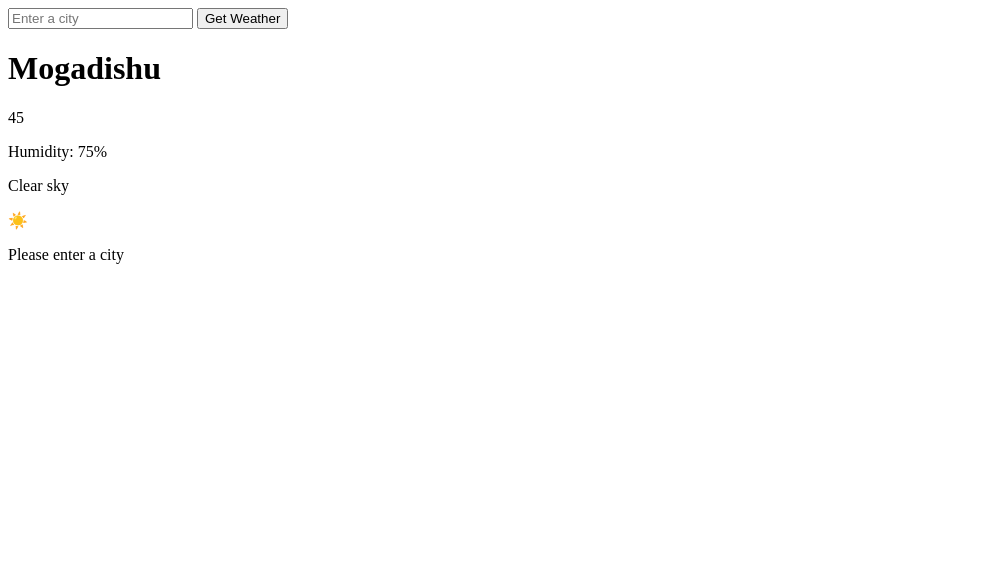
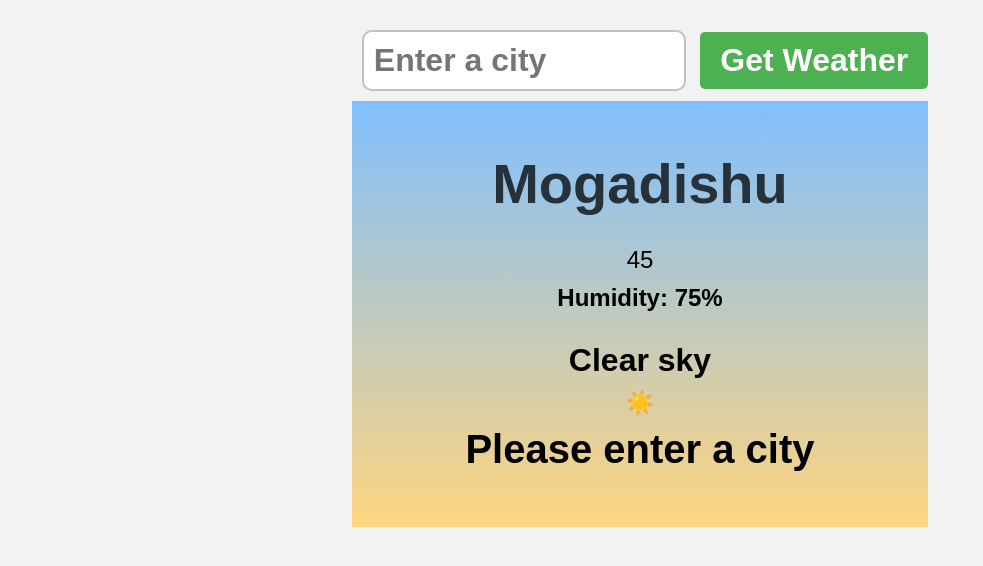
Before and after one commit to Localabduweli/WeatherApp, a plain HTML site: page index.html in a window 1280 px wide. Shown: the whole page, without its empty margins (0-983 px from the left). Drawn offline with Linux system fonts and the light colour scheme.

Commit message:
certain function

```diff
--- a/assets/css/style.css
+++ /dev/null
@@ -1,19 +0,0 @@
-body{
-    font-family: Arial, sans-serif;
-    background-color: hsl(0, 0%, 95%);
-    margin: 0;
-    display: flex;
-    flex-direction: column;
-    align-items: center;
-}
-
-.weatherForm{
-    margin: 20px;
-}
-
-.cityInput{
-    padding: 10px;
-    font-size: 2rem;
-    font-weight: bold;
-    border: 2px solid black;
-}
--- /dev/null
+++ b/css/style.css
@@ -0,0 +1,89 @@
+body{
+    font-family: Arial, sans-serif;
+    background-color: hsl(0, 0%, 95%);
+    margin: 0;
+    display: flex;
+    flex-direction: column;
+    align-items: center;
+}
+
+.weatherForm{
+    margin: 20px;
+}
+
+.cityInput{
+    padding: 10px;
+    font-size: 2rem;
+    font-weight: bold;
+    border: 2px solid hsla(0, 0%, 20%, 0.3);
+    border-radius: 10px;
+    margin: 10px;
+    width: 300px;
+}
+
+button[type="submit"]{
+    padding: 10px 20px;
+    font-weight: bold;
+    font-size: 2rem;
+    background-color: hsl(122, 39%, 50%);
+    color: white;
+    border: none ;
+    border-radius: 5px;
+    cursor: pointer;
+}
+
+button[type="submit"]:hover{
+    background-color: hsl(122, 39%, 40%);
+}
+
+.card{
+    background: linear-gradient(180deg, hsl(210, 100%, 75%), hsl(40, 100%, 75%));
+    padding: 50px;
+    box-shadow: 2px 2px 5px hsl(0, 0%, 0% ,0.5%);
+    min-width: 300px;
+    display: flex;
+    flex-direction: column;
+    align-items: center;
+}
+
+h1{
+
+    margin-top: 0;
+    margin-bottom: 25px ;
+}
+
+p{
+    font-size: 1.5rem;
+    margin: 5px 0;
+}
+
+.cityDisplay{
+    font-size: 3.5rem;
+    font-weight: bold;
+    color: hsl(0, 0%, 0%, 0.75);
+    margin-bottom: 25px;
+
+}
+
+.humidityDisplay{
+font-weight: bold;
+margin-bottom: 25px;
+}
+
+.descriptionDisplay{
+    font-size: italic;
+    font-weight: bold;
+    font-size: 2rem;
+}
+
+.weatherEmoji{
+    margin:0;
+    font-size: 7.5rem;
+}
+
+.errorDisplay{
+    font-size: 2.5rem;
+    font-weight: bold;
+    color: black;
+
+}
--- a/index.html
+++ b/index.html
@@ -4,7 +4,7 @@
     <meta charset="UTF-8">
     <meta name="viewport" content="width=device-width, initial-scale=1.0">
     <title>Document</title>
-    <link rel="stylesheet" src="assets/css/style.css">
+    <link rel="stylesheet" href="css/style.css">
 </head>
 <body>
     <form class="weatherForm">
```
Also changed, not shown: js/script.js (+51 -0 lines).
